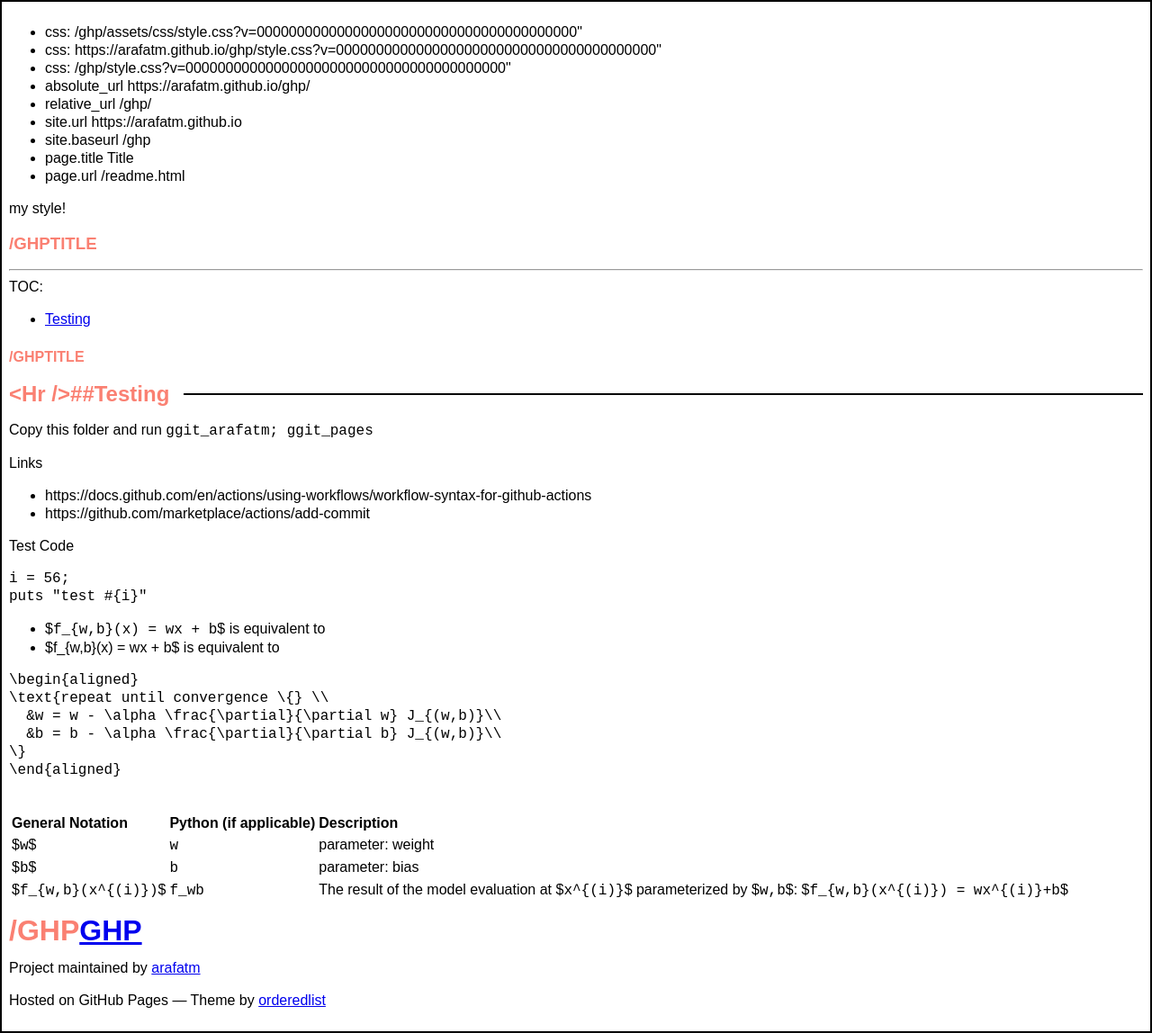
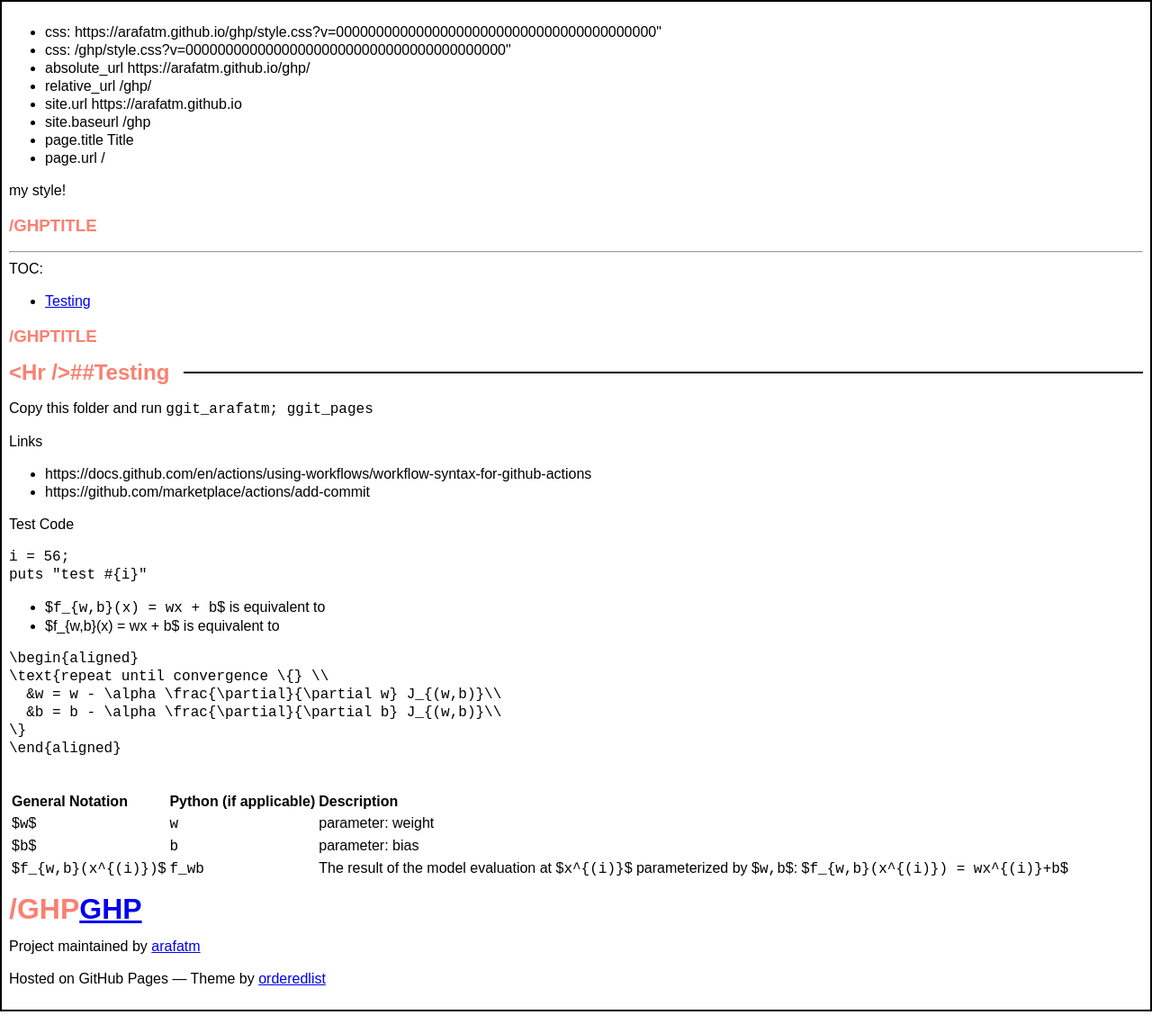
Before and after one commit to arafatm/ghp, a Jekyll site: the page built from readme.md, in a window 1280 px wide. Shown: the whole page at 90% size. Built offline with Jekyll 4.4.1, drawn with Linux system fonts in a browser that asks for light colours; our own code applies the rules of GitHub Pages for plain Markdown files; after the commit the page ends 1124 px from its top, so only the background shows below that.

Commit message:
readme.md

```diff
--- a/_layouts/debug.html
+++ b/_layouts/debug.html
@@ -1,6 +1,7 @@
 ---
 layout: page
 ---
+
 <section class="debug">
   {{ content }}
 </section>
--- a/_layouts/default.html
+++ b/_layouts/default.html
@@ -4,15 +4,13 @@
     <meta charset="utf-8">
     <meta http-equiv="X-UA-Compatible" content="IE=edge">
     {% seo %}
-    <link rel="stylesheet" href="{{ '/assets/css/style.css?v=' | append: site.github.build_revision | relative_url }}">
-    <link rel="stylesheet" href="{{ '/style.css?v=' | append: site.github.build_revision | absolute_url }}">
+    <link rel="stylesheet" href="{{ '/assets/css/style.css?v=' | append: site.github.build_revision }}">
     <link rel="stylesheet" href="{{ '/style.css?v=' | append: site.github.build_revision | relative_url }}">
     <script src="{{ '/assets/js/scale.fix.js' | relative_url }}"></script>
     <meta name="viewport" content="width=device-width, initial-scale=1, user-scalable=no">
   </head>
   <body>
     <ul>
-      <li>css: {{ '/assets/css/style.css?v=' | append: site.github.build_revision | relative_url }}"</li>
       <li>css: {{ '/style.css?v=' | append: site.github.build_revision | absolute_url }}"</li>
       <li>css: {{ '/style.css?v=' | append: site.github.build_revision | relative_url }}"</li>
       <li>absolute_url {{ '/' | absolute_url }}</li>
```
Also changed, not shown: readme.md (+0 -4 lines).
